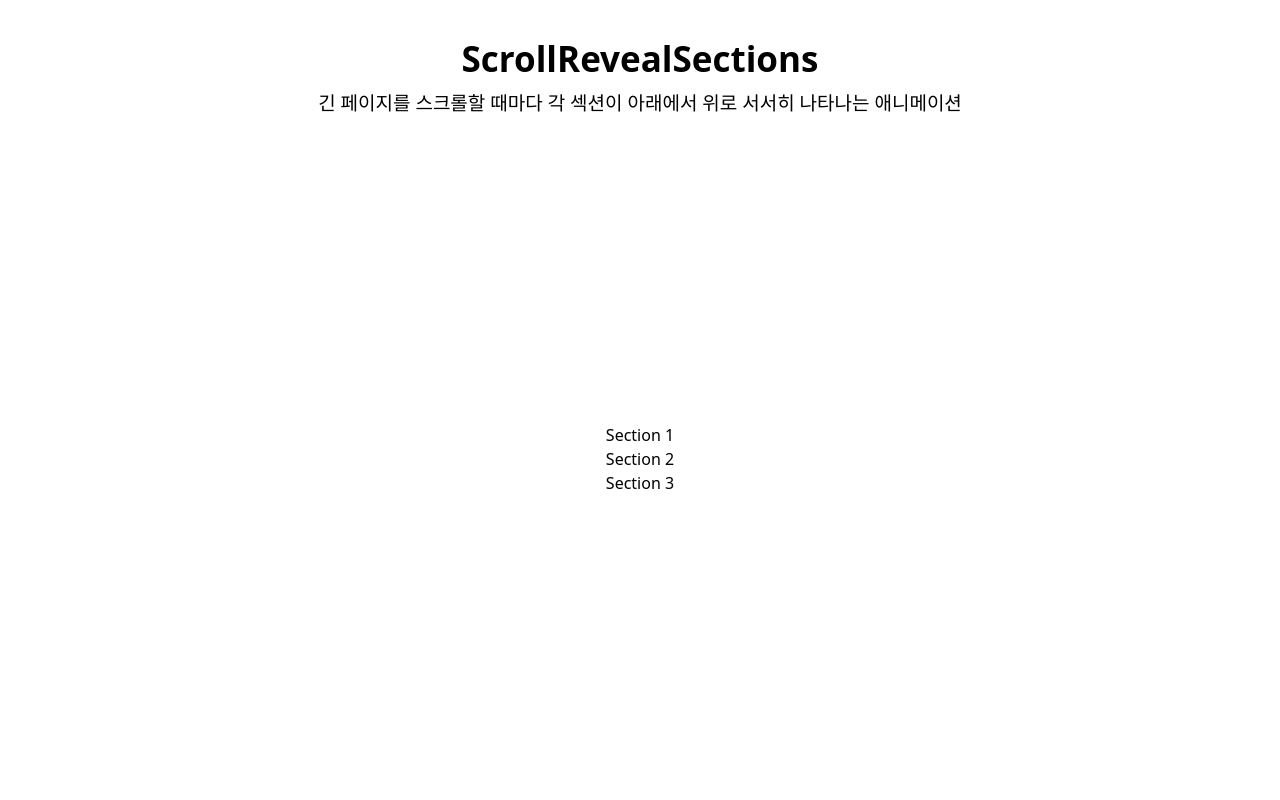
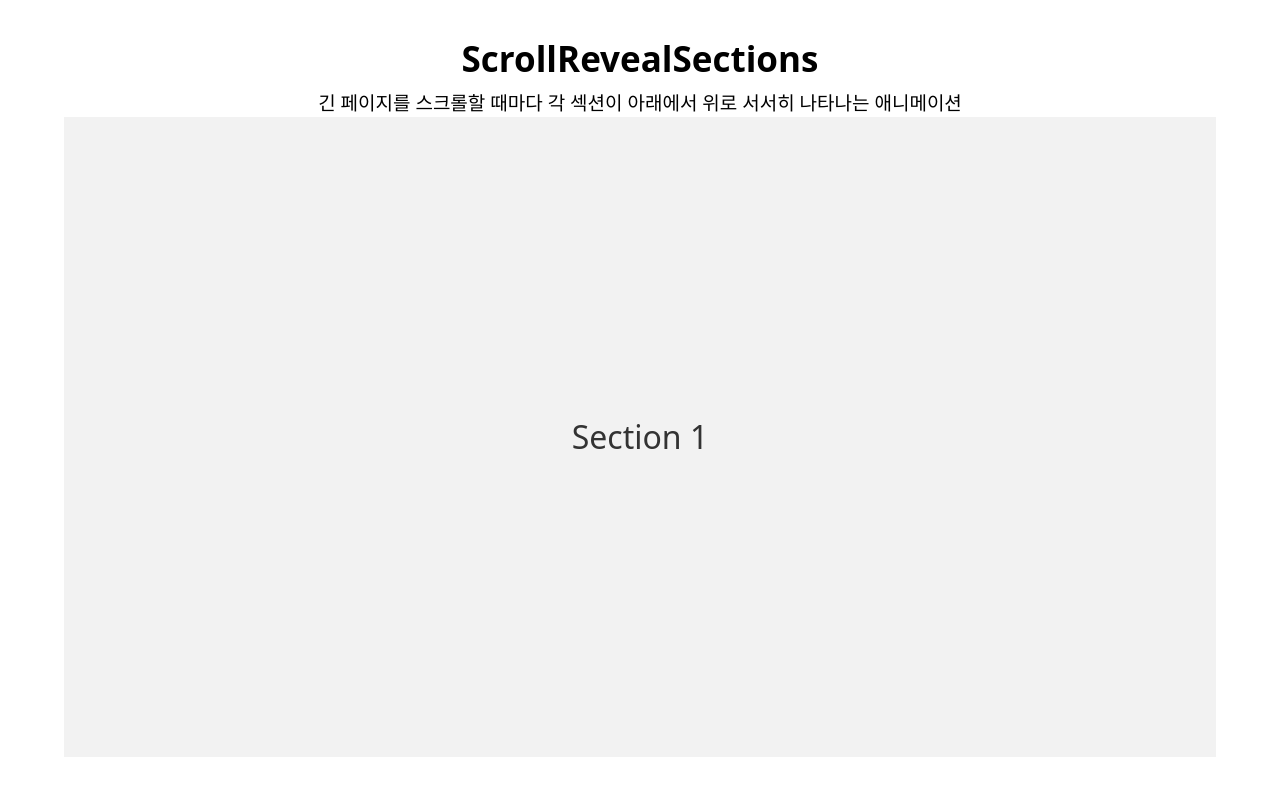
Before and after one commit to beurmuz/InteractiveWeb, a React (Vite) app: page / in a window 1280 px wide. Shown: the top 800 px of the page. Built offline with nearby package versions, Linux system fonts and the light colour scheme.

Commit message:
#1 [dev] ScrollRevealSections 개발

```diff
--- a/src/components/ScrollRevealSections/ScrollRevealSections.module.css
+++ b/src/components/ScrollRevealSections/ScrollRevealSections.module.css
@@ -2,7 +2,24 @@
   display: flex;
   flex-direction: column;
   margin: auto;
+  align-items: center;
 }
 
 .section {
+  width: 90vw;
+  height: 80vh;
+  background-color: #f2f2f2;
+  margin-bottom: 100px;
+  display: flex;
+  justify-content: center;
+  align-items: center;
+  font-size: 2rem;
+  color: #333;
+
+  opacity: 0;
+  transform: translateY(50px);
 }
+
+.space {
+  height: 200px;
+}
--- a/src/components/ScrollRevealSections/ScrollRevealSections.tsx
+++ b/src/components/ScrollRevealSections/ScrollRevealSections.tsx
@@ -1,19 +1,62 @@
+import { useEffect, useRef } from "react";
 import ProjectHeader from "../ProjectHeader";
 import styles from "./ScrollRevealSections.module.css";
+import gsap from "gsap";
 
 const ScrollRevealSections = () => {
+  const containerRef = useRef<HTMLDivElement>(null);
+  const hasAnimated = useRef(false);
+
+  useEffect(() => {
+    const handleScroll = () => {
+      if (!containerRef.current || hasAnimated.current) return;
+
+      const sections = containerRef.current.querySelectorAll(
+        `.${styles.section}`
+      );
+
+      if (window.scrollY > 100) {
+        hasAnimated.current = true;
+
+        sections.forEach((section, index) => {
+          gsap.fromTo(
+            section,
+            {
+              opacity: 0,
+              y: 50,
+            },
+            {
+              opacity: 1,
+              y: 0,
+              duration: 1,
+              delay: index * 0.3,
+              ease: "power2.out",
+            }
+          );
+        });
+      }
+    };
+
+    window.addEventListener("scroll", handleScroll);
+
+    return () => window.removeEventListener("scroll", handleScroll);
+  }, []);
+
   return (
     <>
       <ProjectHeader
         name="ScrollRevealSections"
         description="긴 페이지를 스크롤할 때마다 각 섹션이 아래에서 위로 서서히 나타나는 애니메이션"
       />
-      <div className={styles.container}>
-        <section className="section">Section 1</section>
-        <section className="section">Section 2</section>
-        <section className="section">Section 3</section>
+      <div ref={containerRef} className={styles.container}>
+        <section className={styles.section}>Section 1</section>
+        <section className={styles.section}>Section 2</section>
+        <section className={styles.section}>Section 3</section>
+        <section className={styles.section}>Section 4</section>
+        <div className={styles.space}></div>
       </div>
     </>
   );
 };
+
 export default ScrollRevealSections;
```
